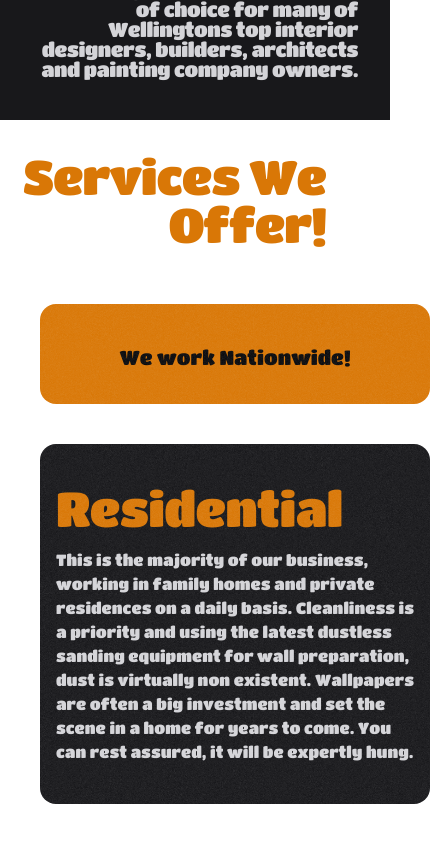
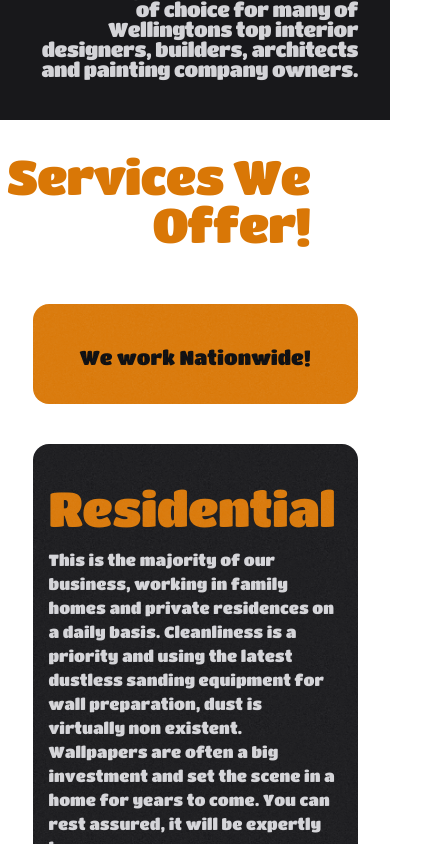
Before and after one commit to matthew-ranford/strictly-paper, a Next.js app: page / in a window 390 px wide. Shown: the part 1380-2224 px from the top of the page, 430 px wide, since content can reach past the window. Built offline with nearby package versions, Linux system fonts and the light colour scheme.

Commit message:
Initial start on responsiveness for services

```diff
--- a/app/components/Services.tsx
+++ b/app/components/Services.tsx
@@ -7,12 +7,12 @@ export default function Services() {
   return (
     <>
       <main id="services" className="bigger-screens:mt-32 pb-4">
-        <div className="text-right pt-8 lg:pt-12 pe-16 bigger-screens:pe-52">
+        <div className="text-right pt-8 lg:pt-12 pe-20 bigger-screens:pe-52">
           <h1 className="text-amber-600 text-5xl lg:text-7xl 2xl:text-8xl bigger-screens:text-9xl leading-none tracking-tight">
             Services We Offer!
           </h1>
         </div>
-        <div className="mt-14 grid grid-cols-1 lg:grid-cols-3 gap-10 max-w-7xl mx-auto w-full">
+        <div className="mt-14 grid grid-cols-1 lg:grid-cols-3 gap-10 max-w-6xl mx-auto w-5/6 lg:w-full">
           <WobbleCard containerClassName="col-span-1 max-h-[100px] lg:max-h-[250px] lg:mt-20 bg-amber-600">
             <h2 className="text-center text-xl lg:text-3xl text-zinc-950">
               We work Nationwide!
@@ -40,7 +40,7 @@ export default function Services() {
               width={800}
               height={500}
               alt="linear demo image"
-              className="absolute -right-4 top-0 lg:-right-[30%] grayscale filter -bottom-10 object-contain hidden lg:block"
+              className="absolute -right-4 top-2 lg:-right-[38%] grayscale filter -bottom-10 object-contain hidden lg:block"
             />
           </WobbleCard>
           <WobbleCard
@@ -65,13 +65,12 @@ export default function Services() {
               width={800}
               height={500}
               alt="linear demo image"
-              className="absolute -right-4 top-0 lg:-right-[30%] grayscale filter -bottom-10 object-contain hidden lg:block"
+              className="absolute -right-4 top-2 lg:-right-[38%] grayscale filter -bottom-10 object-contain hidden lg:block"
             />
           </WobbleCard>
           <WobbleCard containerClassName="col-span-1 max-h-[250px] lg:mt-20 bg-amber-600">
             <h2 className="text-center text-xl lg:text-3xl text-zinc-950">
               Contact us today!
-              <span className="pt-4 block">We are always happy to help!</span>
             </h2>
           </WobbleCard>
         </div>
--- a/components/ui/wobble-card.tsx
+++ b/components/ui/wobble-card.tsx
@@ -37,7 +37,7 @@ export const WobbleCard = ({
         transition: 'transform 0.1s ease-out',
       }}
       className={cn(
-        ' mx-10 lg:mx-auto w-full relative rounded-2xl overflow-hidden',
+        'lg:mx-auto w-full relative rounded-2xl overflow-hidden',
         containerClassName
       )}
     >
```
